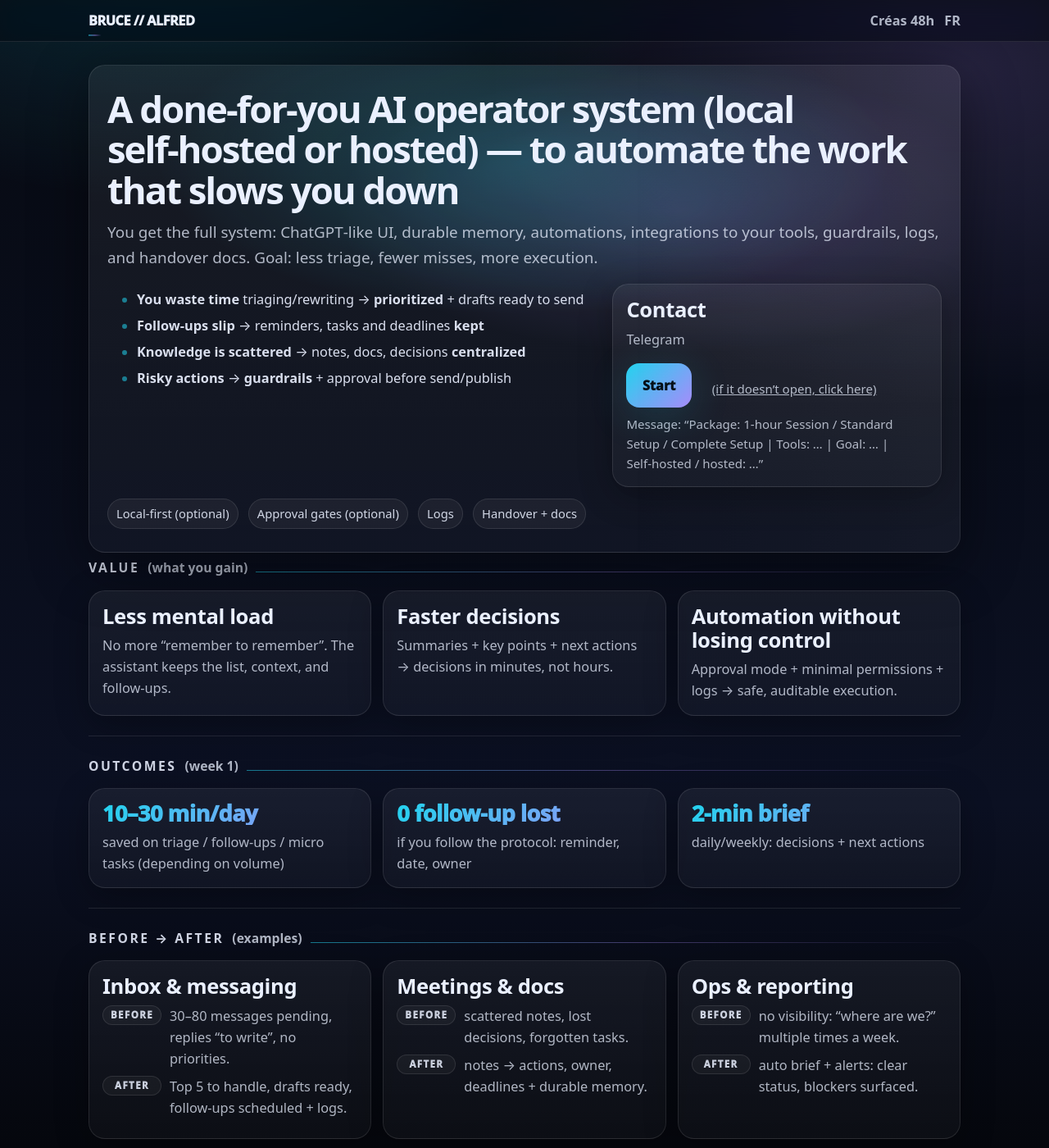
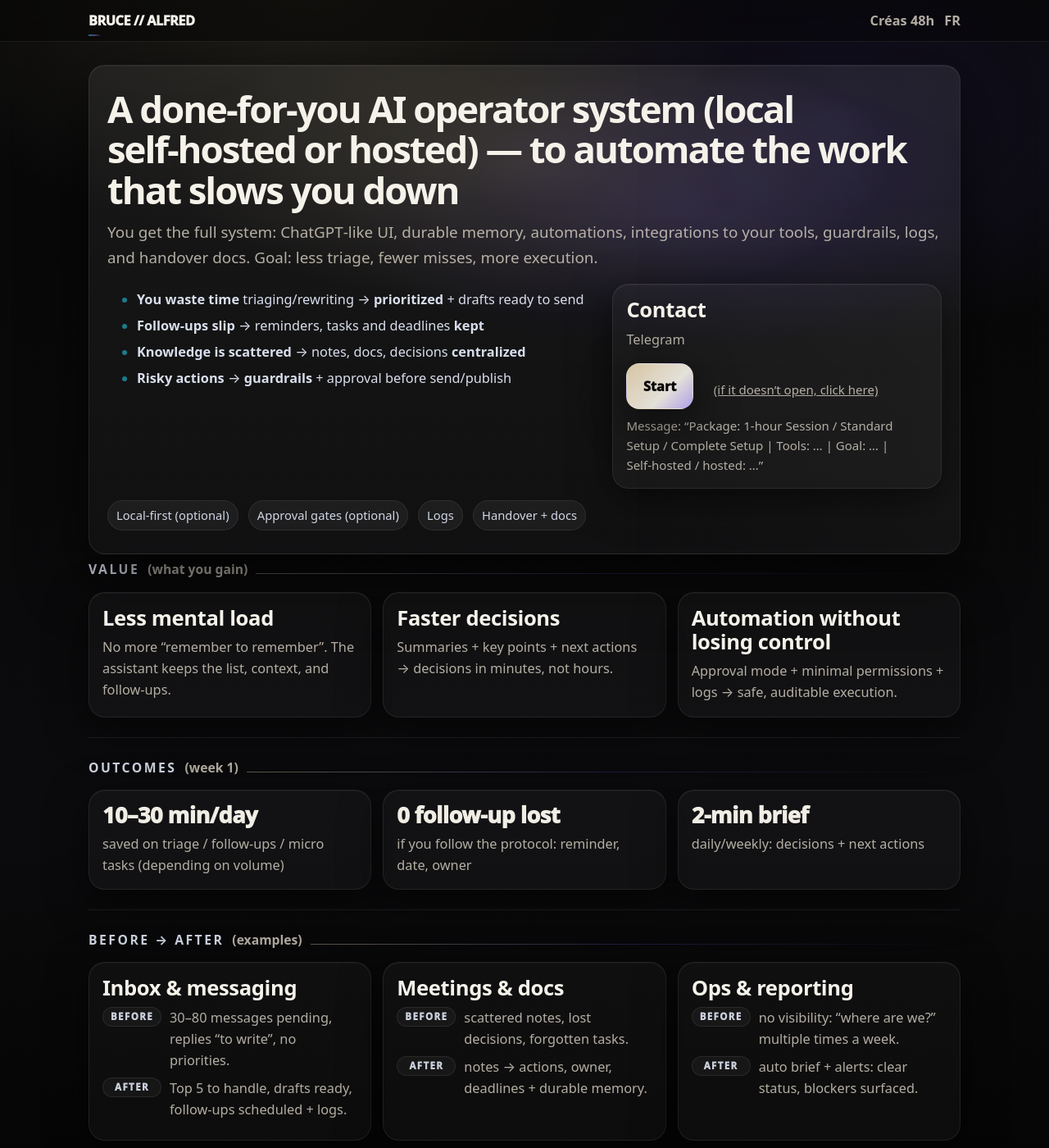
Before and after one commit to bruce-automation/bruce-automation.github.io, a Jekyll site: the page built from en/index.md, in a window 1280 px wide and 1400 px high. Shown: the whole window at 82% size. Built offline with Jekyll 4.4.1, drawn with Linux system fonts in a browser that asks for light colours.

Commit message:
Design: switch to luxury minimal premium palette

```diff
--- a/assets/landing.css
+++ b/assets/landing.css
@@ -33,28 +33,28 @@
   --r-3: 20px;
   --r-pill: 999px;
 
-  /* Brand hues */
-  --c: #22d3ee;          /* cyan */
-  --c2:#a78bfa;          /* violet */
+  /* Brand hues (Luxury Minimal / Quiet Power) */
+  --c: #D8C6A3;          /* champagne */
+  --c2:#7A5AF8;          /* subtle violet */
 
   /* Neutrals */
-  --bg:#070A12;
-  --bg2:#0B1022;
-  --tx:#eaf0ff;
-  --mut: rgba(234,240,255,.74);
-  --mut2: rgba(234,240,255,.60);
+  --bg:#070707;
+  --bg2:#0B0B0D;
+  --tx:#F5F2EA;
+  --mut: rgba(207,200,187,.86);
+  --mut2: rgba(165,158,146,.92);
 
   /* Surfaces / borders */
-  --bd: rgba(255,255,255,.10);
-  --bd-2: rgba(255,255,255,.14);
-  --card: rgba(255,255,255,.055);
-  --card2: rgba(255,255,255,.085);
+  --bd: rgba(255,255,255,.08);
+  --bd-2: rgba(255,255,255,.12);
+  --card: rgba(255,255,255,.030);
+  --card2: rgba(255,255,255,.045);
 
-  /* Shadows */
-  --sh-1: 0 10px 40px rgba(0,0,0,.30);
-  --sh-2: 0 18px 70px rgba(0,0,0,.42);
-  --glow-c: 0 18px 90px rgba(34,211,238,.12);
-  --glow-v: 0 18px 90px rgba(167,139,250,.12);
+  /* Shadows (subtle, premium) */
+  --sh-1: 0 1px 0 rgba(255,255,255,.04) inset, 0 14px 50px rgba(0,0,0,.55);
+  --sh-2: 0 1px 0 rgba(255,255,255,.05) inset, 0 24px 80px rgba(0,0,0,.65);
+  --glow-c: 0 0 0 rgba(0,0,0,0);
+  --glow-v: 0 0 0 rgba(0,0,0,0);
 
   /* Layout */
   --max: 1100px;
@@ -71,9 +71,9 @@ body{
   line-height: var(--leading);
   color: var(--tx);
   background:
-    radial-gradient(1200px 700px at 18% -10%, rgba(34,211,238,.20), transparent 55%),
-    radial-gradient(1000px 700px at 92% 6%, rgba(167,139,250,.18), transparent 58%),
-    linear-gradient(180deg, var(--bg), var(--bg2) 70%, #05070d);
+    radial-gradient(900px 520px at 30% 0%, rgba(216,198,163,.13), transparent 58%),
+    radial-gradient(800px 480px at 80% 10%, rgba(122,90,248,.12), transparent 58%),
+    linear-gradient(180deg, var(--bg), var(--bg2) 72%, #050505);
   text-rendering: optimizeLegibility;
   -webkit-font-smoothing: antialiased;
 }
@@ -87,12 +87,12 @@ body:before{
   background:
     linear-gradient(rgba(255,255,255,.04) 1px, transparent 1px),
     linear-gradient(90deg, rgba(255,255,255,.04) 1px, transparent 1px);
-  background-size: 44px 44px;
+  background-size: 48px 48px;
   mask-image: radial-gradient(800px 520px at 50% 0%, rgba(0,0,0,.6), transparent 70%);
-  opacity:.28;
+  opacity:.16;
 }
 
-::selection{background: rgba(34,211,238,.25); color: var(--tx)}
+::selection{background: rgba(216,198,163,.22); color: var(--tx)}
 
 a{color:inherit}
 
@@ -101,7 +101,7 @@ a{color:inherit}
   position:sticky;
   top:0;
   z-index:5;
-  background: rgba(7,10,18,.55);
+  background: rgba(7,7,7,.62);
   border-bottom: 1px solid var(--bd);
 }
 @supports ((-webkit-backdrop-filter: blur(1px)) or (backdrop-filter: blur(1px))){
@@ -166,10 +166,10 @@ a{color:inherit}
   inset:-2px;
   pointer-events:none;
   background:
-    radial-gradient(720px 300px at var(--mx) var(--my), rgba(34,211,238,.26), transparent 62%),
-    radial-gradient(680px 280px at calc(var(--mx) + 18%) calc(var(--my) + 10%), rgba(167,139,250,.20), transparent 62%);
-  mix-blend-mode: screen;
-  opacity:.92;
+    radial-gradient(720px 300px at var(--mx) var(--my), rgba(216,198,163,.15), transparent 62%),
+    radial-gradient(680px 280px at calc(var(--mx) + 18%) calc(var(--my) + 10%), rgba(122,90,248,.12), transparent 62%);
+  mix-blend-mode: normal;
+  opacity:.95;
   z-index:-1;
 }
 .hero:after{
@@ -201,18 +201,19 @@ a{color:inherit}
 .btn,.btn2,.offerNav__btn,.stickyCta__btn,.stickyCta__link{will-change:transform}
 .btn{
   display:inline-block;
-  background: linear-gradient(135deg, var(--c), var(--c2));
-  color:#061019;
+  background: linear-gradient(135deg, var(--c) 0%, rgba(245,242,234,.92) 62%, var(--c2) 140%);
+  color: var(--bg);
   padding: 14px 20px;
   border-radius: var(--r-2);
   text-decoration:none;
   font-weight: 950;
-  box-shadow: 0 10px 50px rgba(34,211,238,.16);
+  box-shadow: var(--sh-1);
+  border: 1px solid rgba(255,255,255,.08);
   transition: transform .16s ease, filter .16s ease, box-shadow .16s ease;
 }
-.btn:visited{color:#061019}
-.btn:hover{transform: translateY(-1px); filter:brightness(1.05); box-shadow: 0 14px 62px rgba(34,211,238,.20)}
-.btn:active{transform: translateY(0px); filter:brightness(.98)}
+.btn:visited{color: var(--bg)}
+.btn:hover{transform: translateY(-1px); filter:brightness(1.03); box-shadow: var(--sh-2)}
+.btn:active{transform: translateY(0px); filter:brightness(.99)}
 
 .btn2{
   display:inline-block;
@@ -260,7 +261,7 @@ a{color:inherit}
   content:"";
   height:1px;
   flex:1;
-  background: linear-gradient(90deg, rgba(34,211,238,.55), rgba(167,139,250,.36), transparent);
+  background: linear-gradient(90deg, rgba(216,198,163,.42), rgba(122,90,248,.22), transparent);
 }
 .h2__mut{letter-spacing:0; text-transform:none; color: var(--mut); font-weight: 720}
 
@@ -286,11 +287,11 @@ a{color:inherit}
 .mut{color: var(--mut)}
 
 .card--featured{
-  border-color: rgba(34,211,238,.35);
-  box-shadow: var(--sh-2), var(--glow-c);
+  border-color: rgba(216,198,163,.28);
+  box-shadow: var(--sh-2);
 }
-.card--starter{border-color: rgba(167,139,250,.28)}
-.card--scale{border-color: rgba(34,211,238,.22)}
+.card--starter{border-color: rgba(122,90,248,.22)}
+.card--scale{border-color: rgba(255,255,255,.12)}
 
 .badge{
   display:inline-flex;
@@ -300,8 +301,8 @@ a{color:inherit}
   font-size: .78rem;
   letter-spacing: .10em;
   text-transform: uppercase;
-  color:#061019;
-  background: linear-gradient(135deg, var(--c), var(--c2));
+  color: var(--bg);
+  background: rgba(216,198,163,.95);
   padding: 6px 10px;
   border-radius: var(--r-pill);
   margin-bottom: 10px;
@@ -315,19 +316,19 @@ a{color:inherit}
   width: 180px;
   text-align:center;
   transform: rotate(35deg);
-  background: linear-gradient(135deg, var(--c2), var(--c));
-  color:#061019;
-  border: 1px solid rgba(255,255,255,.18);
-  box-shadow: var(--glow-v);
+  background: rgba(216,198,163,.92);
+  color: var(--bg);
+  border: 1px solid rgba(255,255,255,.14);
+  box-shadow: var(--sh-1);
   padding: 8px 0;
   border-radius: var(--r-pill);
 }
 .ribbon span{display:block; font-weight: 1000; letter-spacing: .16em; text-transform: uppercase; font-size: .72rem}
 @media (prefers-reduced-motion:no-preference){
-  .ribbon{animation:ribbonPulse 2.8s ease-in-out infinite}
+  .ribbon{animation:ribbonPulse 3.2s ease-in-out infinite}
   @keyframes ribbonPulse{
-    0%,100%{filter:brightness(1); box-shadow: var(--glow-v)}
-    50%{filter:brightness(1.12); box-shadow: var(--glow-c)}
+    0%,100%{filter:brightness(1); box-shadow: var(--sh-1)}
+    50%{filter:brightness(1.05); box-shadow: var(--sh-2)}
   }
 }
 
@@ -340,15 +341,15 @@ a{color:inherit}
   flex-wrap:wrap;
   margin: 10px 0 12px 0;
   padding: 10px 12px;
-  border: 1px solid rgba(34,211,238,.28);
+  border: 1px solid rgba(255,255,255,.10);
   border-radius: var(--r-2);
   background:
-    radial-gradient(600px 120px at 20% 30%, rgba(34,211,238,.18), transparent 65%),
-    linear-gradient(180deg, rgba(255,255,255,.06), rgba(255,255,255,.03));
-  box-shadow: 0 14px 60px rgba(34,211,238,.08);
+    radial-gradient(600px 120px at 20% 30%, rgba(216,198,163,.12), transparent 65%),
+    linear-gradient(180deg, rgba(255,255,255,.04), rgba(255,255,255,.02));
+  box-shadow: var(--sh-1);
 }
-.promo__tag{display:inline-flex; align-items:center; font-weight:950; font-size:.78rem; letter-spacing:.10em; text-transform:uppercase; color:#061019; background: linear-gradient(135deg, var(--c), var(--c2)); padding: 6px 10px; border-radius: var(--r-pill)}
-.promo__text{color: rgba(234,240,255,.92)}
+.promo__tag{display:inline-flex; align-items:center; font-weight:950; font-size:.78rem; letter-spacing:.10em; text-transform:uppercase; color: var(--bg); background: rgba(216,198,163,.95); padding: 6px 10px; border-radius: var(--r-pill)}
+.promo__text{color: rgba(245,242,234,.92)}
 
 /* Metrics + cases */
 .metrics{grid-template-columns: repeat(auto-fit, minmax(220px, 1fr))}
@@ -358,10 +359,7 @@ a{color:inherit}
   font-size: clamp(1.35rem, 1.05rem + 1vw, 1.70rem);
   line-height: 1.05;
   margin-bottom: 8px;
-  background: linear-gradient(135deg, var(--c), var(--c2));
-  -webkit-background-clip:text;
-  background-clip:text;
-  color: transparent;
+  color: rgba(245,242,234,.98);
 }
 .cases{grid-template-columns: repeat(auto-fit, minmax(280px, 1fr))}
 .case__row{display:grid; grid-template-columns: 72px 1fr; gap: 10px; align-items:start; margin: 8px 0}
```
